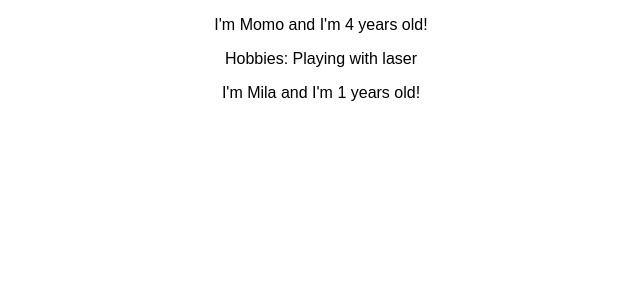
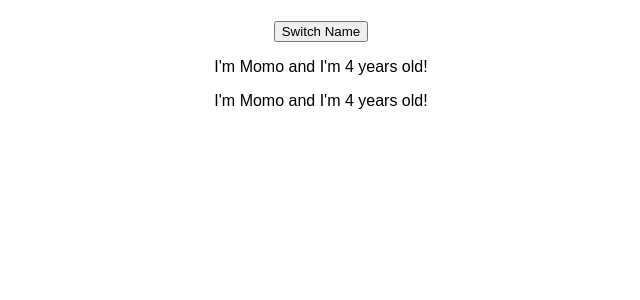
Before and after one commit to KajolThapa/BYOB, a React (Create React App) app: page / in a window 1280 px wide. Shown: the top 300 px of the page, without its empty margins (319-959 px from the left). Built offline with nearby package versions, Linux system fonts and the light colour scheme.

Commit message:
added onClick handler

```diff
--- a/src/App.js
+++ b/src/App.js
@@ -3,11 +3,22 @@ import './App.css';
 import Person from './Person/Person';
 
 class App extends Component {
+  state = {
+    persons: [
+      {name: "Momo", age: 4},
+      {name: "Mila", age: 1},
+    ]
+  }
+  switchNameHandler = () => {
+    alert('Was Clicked');
+  }
   render() {
     return (
       <div className="App">
-      <Person name="Momo" age="4"> Hobbies: Playing with laser </Person>
-      <Person name="Mila" age="1" />
+        <h1></h1>
+        <button onClick={this.switchNameHandler}> Switch Name </button>
+        <Person name={this.state.persons[0].name} age={this.state.persons[0].age}> Hobbies: Playing with laser </Person>
+        <Person name={this.state.persons[0].name} age={this.state.persons[0].age} />
       </div>
     );
   }
--- a/src/Person/Person.js
+++ b/src/Person/Person.js
@@ -4,7 +4,7 @@ const person = (props) => {
     return (
      <React.Fragment>
          <p>I'm {props.name} and I'm {props.age} years old!</p>
-         <p>{props.children}</p>
+         {/* <p>{props.children}</p> */}
      </React.Fragment>
 
     )
```
